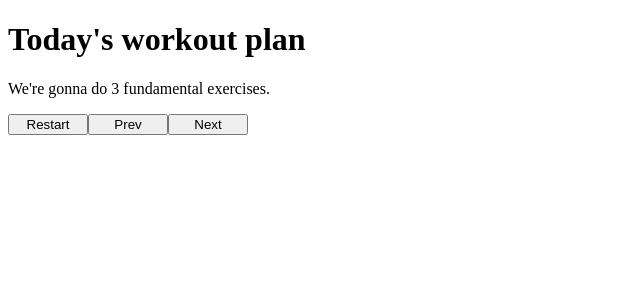
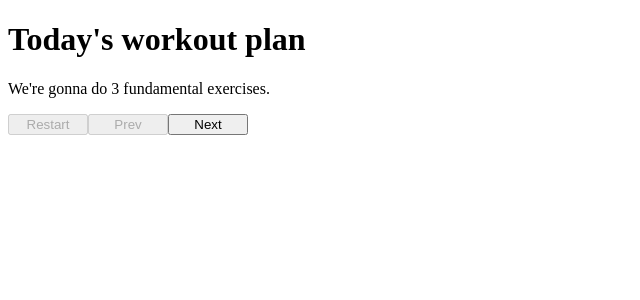
Before and after one commit to atharva2611/Amazon-Prime-Trending---ReactJS-NPM-NPM-Scripts-Introduction-to-NPM-Settin---ygozi8119l79, a React app: page / in a window 1280 px wide. Shown: the top 300 px of the page, without its empty margins (0-640 px from the left). Built offline with nearby package versions, Linux system fonts and the light colour scheme.

Commit message:
updated App.js

```diff
--- a/src/components/App.js
+++ b/src/components/App.js
@@ -43,8 +43,8 @@ const App = (props) => {
             <p data-testid="text">{props.slides[index].text}</p>
         </div>
         <div>
-          <button id="restart" data-testid="button-restart" onClick={restartHandle}>Restart</button>
-          <button id="prev" data-testid="button-prev" onClick={prevHandle} >Prev</button>
+          <button id="restart" data-testid="button-restart" onClick={restartHandle} disabled={true}>Restart</button>
+          <button id="prev" data-testid="button-prev" onClick={prevHandle} disabled={true}>Prev</button>
           <button id="next" data-testid="button-next" onClick={nextHandle}>Next</button>
         </div>
     </div>
```
